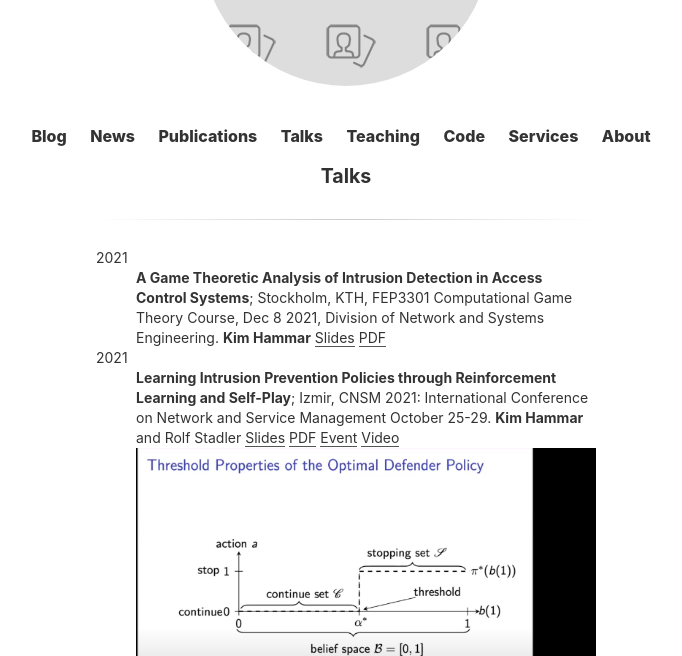
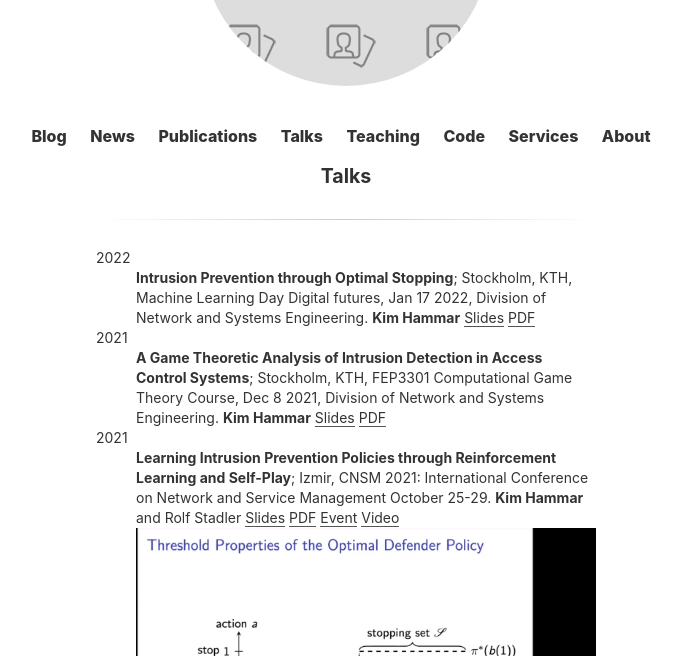
Before and after one commit to Limmen/Limmen.github.io, a Jekyll site: the page built from talks.md, in a window 1280 px wide and 900 px high, cut to the strip 244-900 px from the top of the window. Shown: the whole strip, without its empty margins (294-976 px from the left). Built offline with Jekyll 4.4.1, drawn with Linux system fonts in a browser that asks for light colours.

Commit message:
add talk

```diff
--- a/talks.md
+++ b/talks.md
@@ -2,6 +2,12 @@
 layout: page
 title: Talks
 ---
+
+2022
+:   **Intrusion Prevention through Optimal Stopping**; Stockholm, KTH, Machine Learning Day Digital futures, Jan 17 2022, Division of Network and Systems Engineering.
+    **Kim Hammar**
+	[Slides](https://www.slideshare.net/KimHammar/intrusion-prevention-through-optimal-stopping)
+	[PDF](/assets/slides/Machine_Learning_Day_Digital_Futures_17_Jan_2022_Hammar_Stadler.pdf)
 
 2021
 :   **A Game Theoretic Analysis of Intrusion Detection in Access Control Systems**; Stockholm, KTH, FEP3301 Computational Game Theory Course, Dec 8 2021, Division of Network and Systems Engineering.
```
Also changed, not shown: 1 other file.
